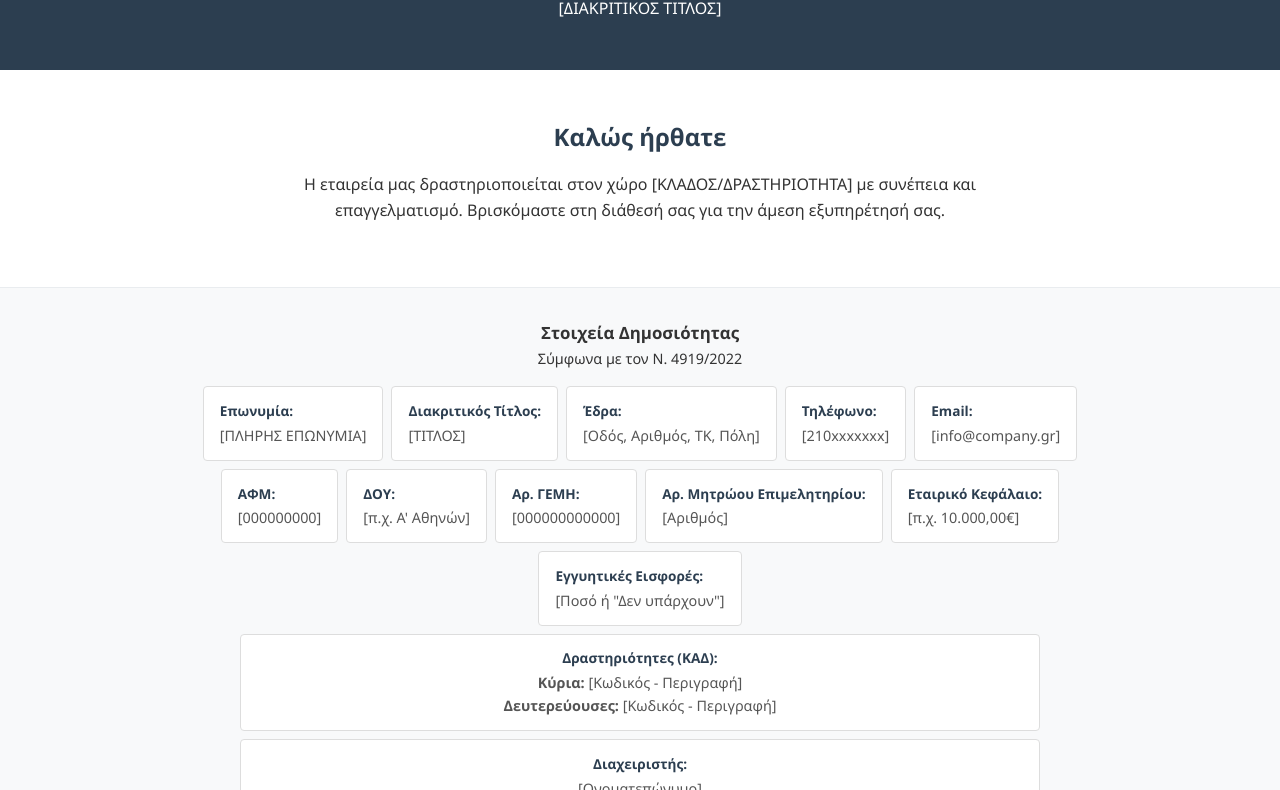
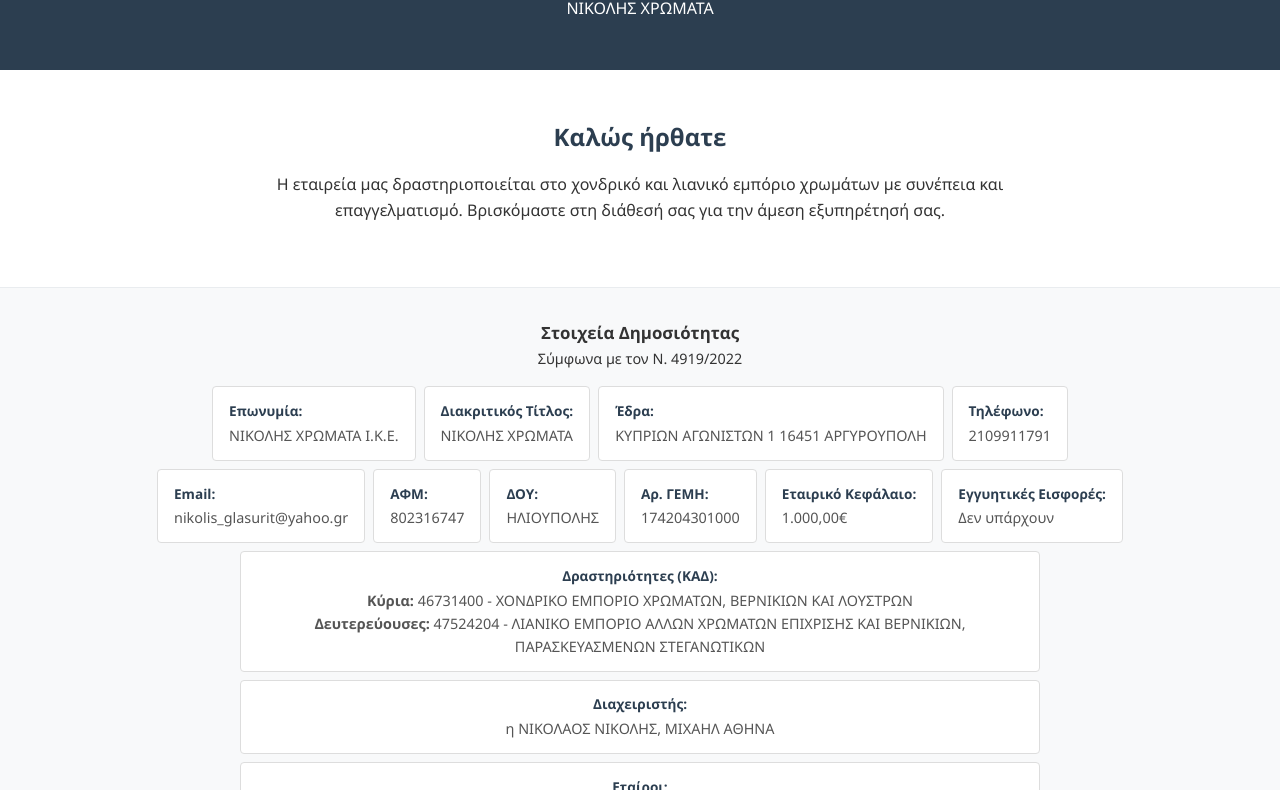
Before and after one commit to panos1924T/nikolis-xrwmata, a plain HTML site: page index.html in a window 1280 px wide. Shown: the part 95-885 px from the top of the page. Drawn offline with Linux system fonts and the light colour scheme.

Commit message:
Update index.html
nikolis-xrwmata-ike P.C.

```diff
--- a/index.html
+++ b/index.html
@@ -3,8 +3,8 @@
 <head>
     <meta charset="UTF-8">
     <meta name="viewport" content="width=device-width, initial-scale=1.0">
-    <title>Επωνυμία Εταιρείας | Επίσημη Ιστοσελίδα</title>
-    <meta name="description" content="Επίσημη ιστοσελίδα της εταιρείας [ΕΠΩΝΥΜΙΑ].">
+    <title>ΝΙΚΟΛΗΣ ΧΡΩΜΑΤΑ Ι.Κ.Ε. | Επίσημη Ιστοσελίδα</title>
+    <meta name="description" content="Επίσημη ιστοσελίδα της εταιρείας Νικόλης Χρώματα Ι.Κ.Ε.">
 
     <style>
         /* Reset & Base Styles */
@@ -37,13 +37,13 @@
 <body>
 
     <header>
-        <h1 id="company-name">[ΠΛΗΡΗΣ ΕΠΩΝΥΜΙΑ ΕΤΑΙΡΕΙΑΣ]</h1>
-        <p>[ΔΙΑΚΡΙΤΙΚΟΣ ΤΙΤΛΟΣ]</p> </header>
+        <h1 id="company-name">ΝΙΚΟΛΗΣ ΧΡΩΜΑΤΑ Ι.Κ.Ε.</h1>
+        <p>ΝΙΚΟΛΗΣ ΧΡΩΜΑΤΑ</p> </header>
 
     <main>
         <h2>Καλώς ήρθατε</h2>
         <p>
-            Η εταιρεία μας δραστηριοποιείται στον χώρο [ΚΛΑΔΟΣ/ΔΡΑΣΤΗΡΙΟΤΗΤΑ] με συνέπεια και επαγγελματισμό.
+            Η εταιρεία μας δραστηριοποιείται στο χονδρικό και λιανικό εμπόριο χρωμάτων με συνέπεια και επαγγελματισμό.
             Βρισκόμαστε στη διάθεσή σας για την άμεση εξυπηρέτησή σας.
         </p>
     </main>
@@ -56,69 +56,67 @@
             <ul class="legal-info">
                 <li>
                     <span class="legal-label">Επωνυμία:</span>
-                    <span class="legal-value" id="legal-name">[ΠΛΗΡΗΣ ΕΠΩΝΥΜΙΑ]</span>
+                    <span class="legal-value" id="legal-name">ΝΙΚΟΛΗΣ ΧΡΩΜΑΤΑ Ι.Κ.Ε.</span>
                 </li>
                 <li>
                     <span class="legal-label">Διακριτικός Τίτλος:</span>
-                    <span class="legal-value">[ΤΙΤΛΟΣ]</span>
+                    <span class="legal-value">ΝΙΚΟΛΗΣ ΧΡΩΜΑΤΑ</span>
                 </li>
                 <li>
                     <span class="legal-label">Έδρα:</span>
-                    <span class="legal-value">[Οδός, Αριθμός, ΤΚ, Πόλη]</span>
+                    <span class="legal-value">ΚΥΠΡΙΩΝ ΑΓΩΝΙΣΤΩΝ 1 16451 ΑΡΓΥΡΟΥΠΟΛΗ</span>
                 </li>
                 <li>
                     <span class="legal-label">Τηλέφωνο:</span>
-                    <span class="legal-value">[210xxxxxxx]</span>
+                    <span class="legal-value">2109911791</span>
                 </li>
                 <li>
                     <span class="legal-label">Email:</span>
-                    <span class="legal-value">[info@company.gr]</span>
+                    <span class="legal-value">nikolis_glasurit@yahoo.gr</span>
                 </li>
 
                 <li>
                     <span class="legal-label">ΑΦΜ:</span>
-                    <span class="legal-value">[000000000]</span>
+                    <span class="legal-value">802316747</span>
                 </li>
                 <li>
                     <span class="legal-label">ΔΟΥ:</span>
-                    <span class="legal-value">[π.χ. Α' Αθηνών]</span>
+                    <span class="legal-value">ΗΛΙΟΥΠΟΛΗΣ</span>
                 </li>
                 <li>
                     <span class="legal-label">Αρ. ΓΕΜΗ:</span>
-                    <span class="legal-value">[000000000000]</span>
-                </li>
-                <li>
-                    <span class="legal-label">Αρ. Μητρώου Επιμελητηρίου:</span>
-                    <span class="legal-value">[Αριθμός]</span>
+                    <span class="legal-value">174204301000</span>
                 </li>
 
                 <li>
                     <span class="legal-label">Εταιρικό Κεφάλαιο:</span>
-                    <span class="legal-value">[π.χ. 10.000,00€]</span>
+                    <span class="legal-value">1.000,00€</span>
                 </li>
                 <li>
                     <span class="legal-label">Εγγυητικές Εισφορές:</span>
-                    <span class="legal-value">[Ποσό ή "Δεν υπάρχουν"]</span>
+                    <span class="legal-value">Δεν υπάρχουν</span>
                 </li>
 
                 <li class="full-width">
                     <span class="legal-label">Δραστηριότητες (ΚΑΔ):</span>
                     <span class="legal-value">
-                        <strong>Κύρια:</strong> [Κωδικός - Περιγραφή]<br>
-                        <strong>Δευτερεύουσες:</strong> [Κωδικός - Περιγραφή]
+                        <strong>Κύρια:</strong> 46731400 - ΧΟΝΔΡΙΚΟ ΕΜΠΟΡΙΟ ΧΡΩΜΑΤΩΝ, ΒΕΡΝΙΚΙΩΝ ΚΑΙ
+ΛΟΥΣΤΡΩΝ<br>
+                        <strong>Δευτερεύουσες:</strong> 47524204 - ΛΙΑΝΙΚΟ ΕΜΠΟΡΙΟ ΑΛΛΩΝ ΧΡΩΜΑΤΩΝ ΕΠΙΧΡΙΣΗΣ ΚΑΙ
+ΒΕΡΝΙΚΙΩΝ, ΠΑΡΑΣΚΕΥΑΣΜΕΝΩΝ ΣΤΕΓΑΝΩΤΙΚΩΝ
                     </span>
                 </li>
 
                 <li class="full-width">
                     <span class="legal-label">Διαχειριστής:</span>
-                    <span class="legal-value">[Ονοματεπώνυμο]</span>
+                    <span class="legal-value">η ΝΙΚΟΛΑΟΣ ΝΙΚΟΛΗΣ, ΜΙΧΑΗΛ ΑΘΗΝΑ</span>
                 </li>
 
                 <li class="full-width">
                     <span class="legal-label">Εταίροι:</span>
                     <span class="legal-value">
-                        1. <strong>[Ονοματεπώνυμο]</strong> - Διεύθυνση: [Οδός, Αριθμός, Περιοχή] - Εισφορές: [Κατηγορία]<br>
-                        2. <strong>[Ονοματεπώνυμο]</strong> - Διεύθυνση: [Οδός, Αριθμός, Περιοχή] - Εισφορές: [Κατηγορία]
+                        1. <strong>ΑΘΗΝΑ ΝΙΚΟΛΗ, ΖΑΧΑΡΙΑΣ ΜΑΡΙΑ</strong> - Διεύθυνση: ΧΡΥΣΟΣΤΟΜΟΥ ΣΜΥΡΝΗΣ, αρ. 30 ΑΡΓΥΡΟΥΠΟΛΗ - Εισφορές: 100 X (2%)<br>
+                        2. <strong> ΝΙΚΟΛΑΟΣ ΝΙΚΟΛΗΣ, ΜΙΧΑΗΛ ΑΘΗΝΑ</strong> - Διεύθυνση: ΜΙΚΡΑΣ ΑΣΙΑΣ, αρ. 23 - Εισφορές: 100 X (98%)
                     </span>
                 </li>
             </ul>
```
